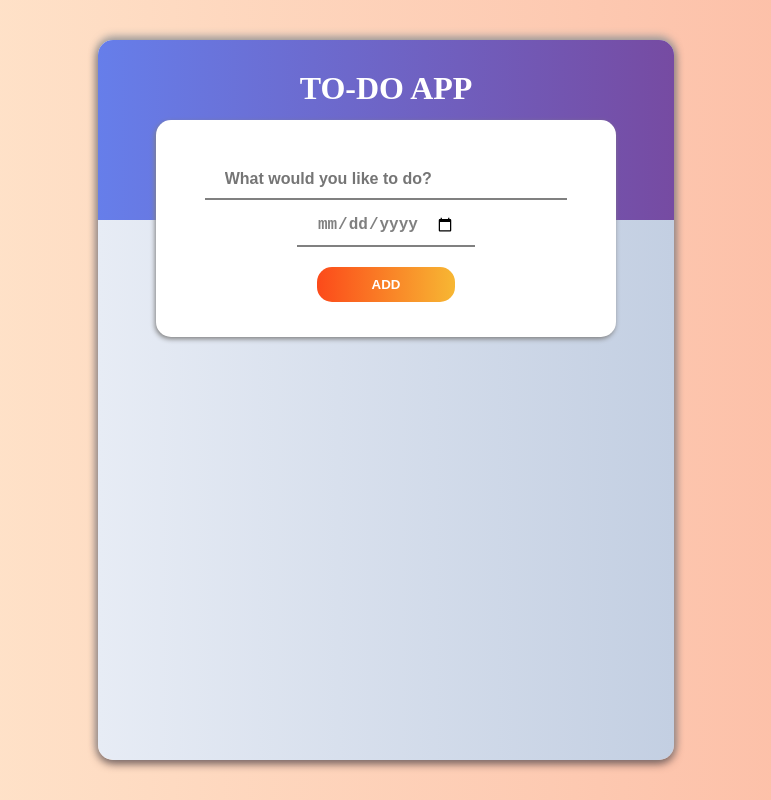
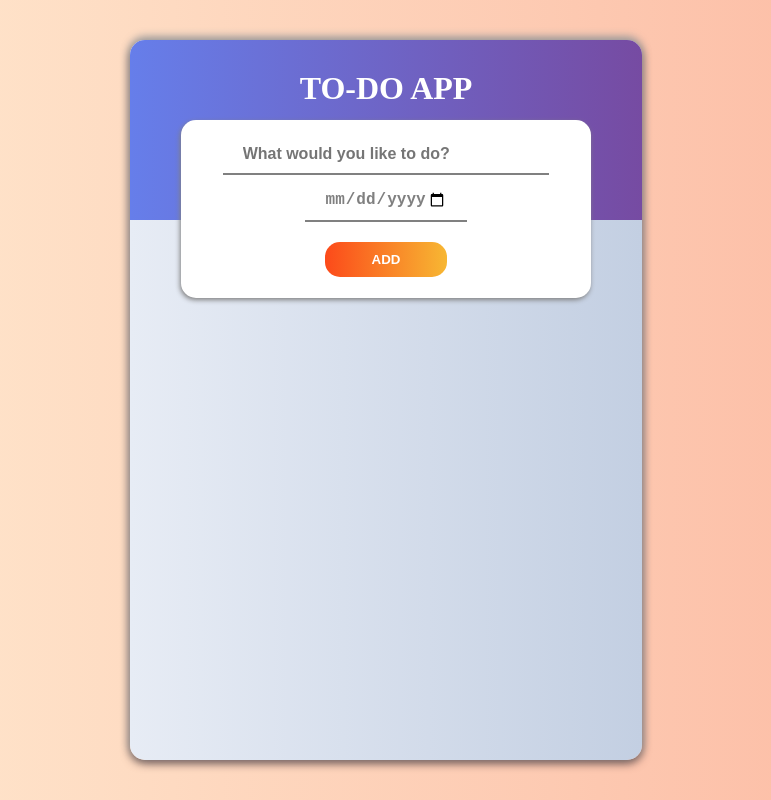
Before and after one commit to ar-AryanRai/ToDo-App, a plain HTML site: page index.html in a window 1280 px wide. Shown: the whole page, without its empty margins (254-1025 px from the left). Drawn offline with Linux system fonts and the light colour scheme.

Commit message:
Update style.css

```diff
--- a/style.css
+++ b/style.css
@@ -20,7 +20,7 @@ button{
 
 .container{
   height: 90%;
-  width: 45%;
+  width: 40%;
   /* border: 2px solid grey; */
   border-radius: 15px;
   background:linear-gradient(90deg, #e7ecf5 0%, #c3cfe2 100%);
@@ -31,7 +31,7 @@ button{
 .header{
   text-align: center;
   height: 180px;
-  width: 45%;
+  width: 40%;
   color: white;
   background: linear-gradient(90deg, #667eea 0%, #764ba2 100%);
   position: absolute;
@@ -47,10 +47,10 @@ button{
   display: flex;
   flex-direction: column;
   align-items: center;
-  height: 26%;
+  height: 24%;
   width: 80%;
   margin-left: 10%;
-  padding-top: 30px;
+  padding-top: 5px;
   position: relative;
   top: 80px;
   background-color: white;
```
